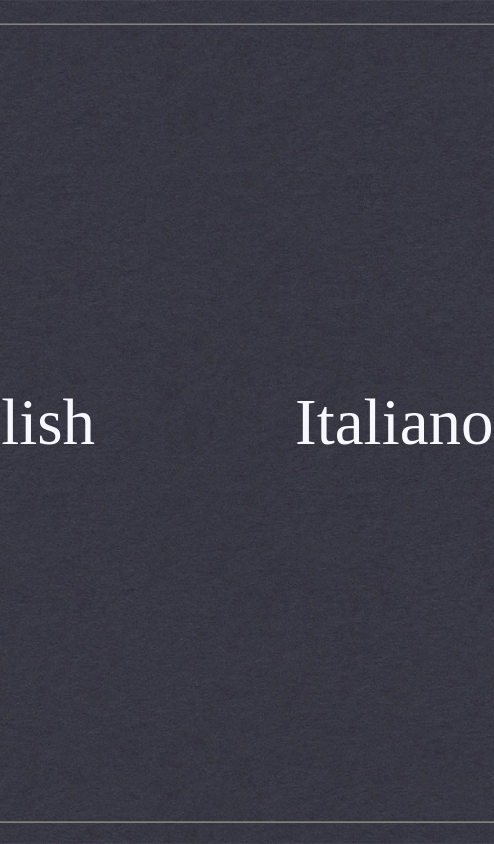
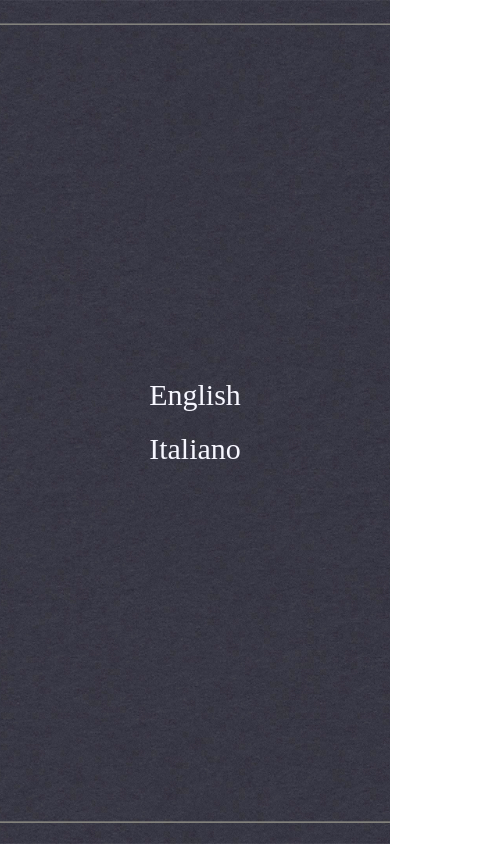
Before and after one commit to SamWitte/Matrimonio, a plain HTML site: page index.html in a window 390 px wide. Shown: the whole page, 494 px wide, since content can reach past the window. Drawn offline with Linux system fonts and the light colour scheme.

Commit message:
trying phone

```diff
--- a/index.html
+++ b/index.html
@@ -25,6 +25,23 @@
             color: #F7F7FF; /* Link color */
             font-size: 65px; /* Font size of the words */
         }
+	@media (max-width: 768px) {
+            .links {
+                gap: 50px; /* Reduce space between the words on smaller screens */
+            }
+            .links a {
+                font-size: 40px; /* Reduce font size on smaller screens */
+            }
+        }
+        @media (max-width: 480px) {
+            .links {
+                flex-direction: column;
+                gap: 20px; /* Further reduce space between the words on smaller screens */
+            }
+            .links a {
+                font-size: 30px; /* Further reduce font size on smaller screens */
+            }
+        }
     </style>
 </head>
 <body>
```
